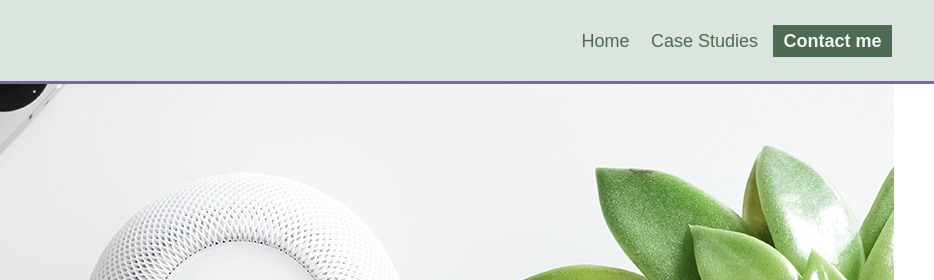
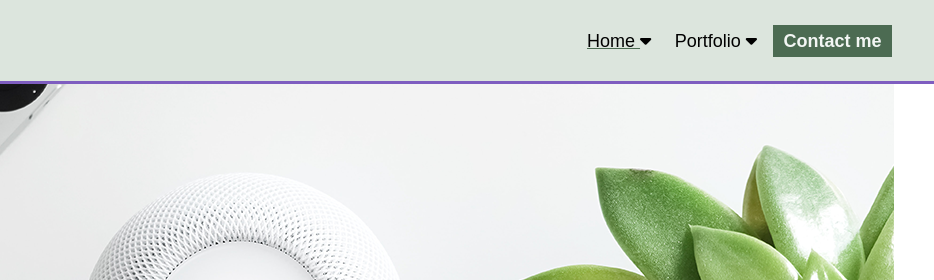
Before and after one commit to cjstrattonbuys/cj-buys-designer, a website built with Parcel: page index.html in a window 1280 px wide. Shown: the top 280 px of the page, 346-1280 px from the left. Built offline with nearby package versions, Linux system fonts and the light colour scheme.

Commit message:
Made header links clickable

```diff
--- a/index.html
+++ b/index.html
@@ -38,7 +38,7 @@
       <div class=buttons>
         <nav>
           <div class="dropdown w3-right">
-            <button class="dropbtn">Home</button>
+            <button class="dropbtn"><a href="index.html"><p class="label">Home <i class="fa fa-caret-down"></i></p></a></button>
             <div class="dropdown-content" id="portfolio">
               <a href="index.html"><p><strong>Portfolio home</strong></p></a>
                 <a href="#projects-link" class="subpage">What I do</a>
@@ -48,7 +48,7 @@
             </div>
           </div>
           <div class="dropdown w3-right">
-            <button class="dropbtn">Case Studies</button>
+            <button class="dropbtn"><p class="label">Portfolio <i class="fa fa-caret-down"></i></p></button>
             <div class="dropdown-content" id="case-studies">
               <a href="case-study-cj-buys/index.html"><p><strong>CJ Buys</strong></p></a>
                 <a href="case-study-cj-buys/index.html#project-link" class="subpage">The Project</a>
```
